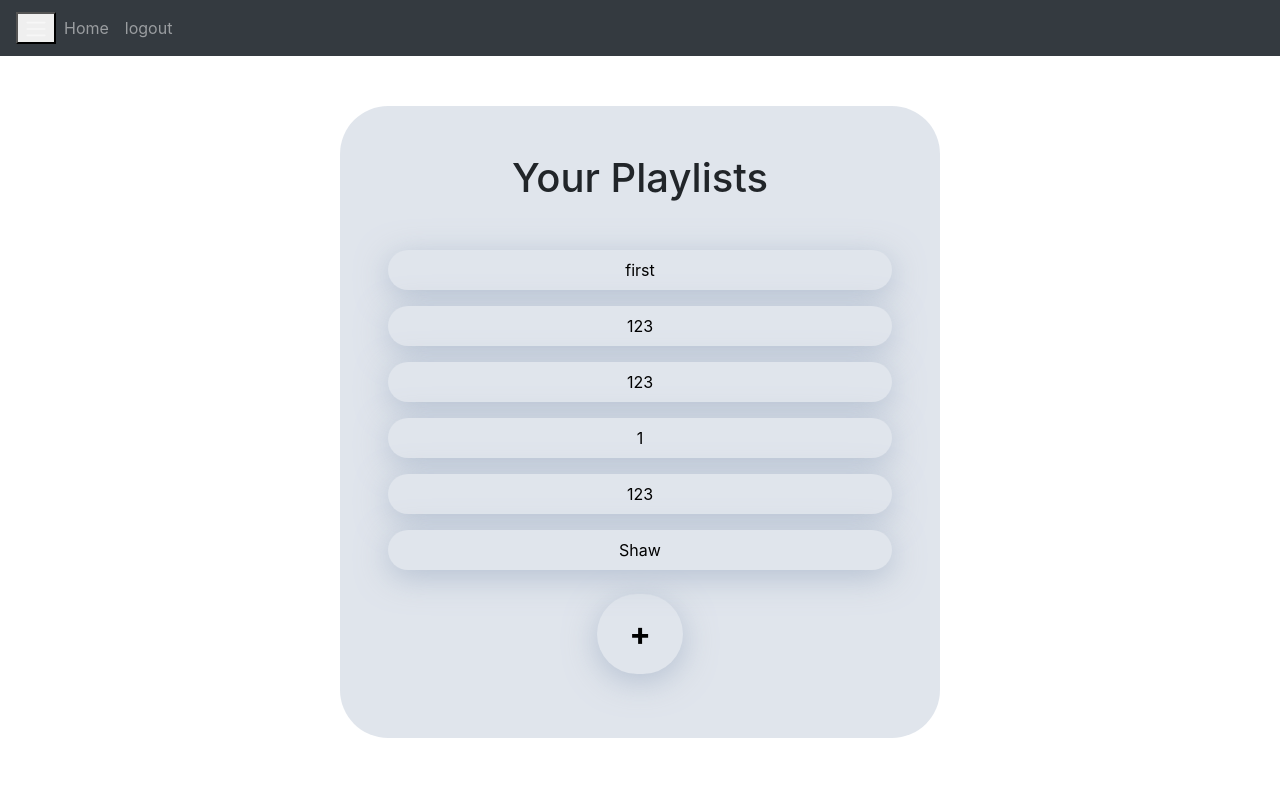
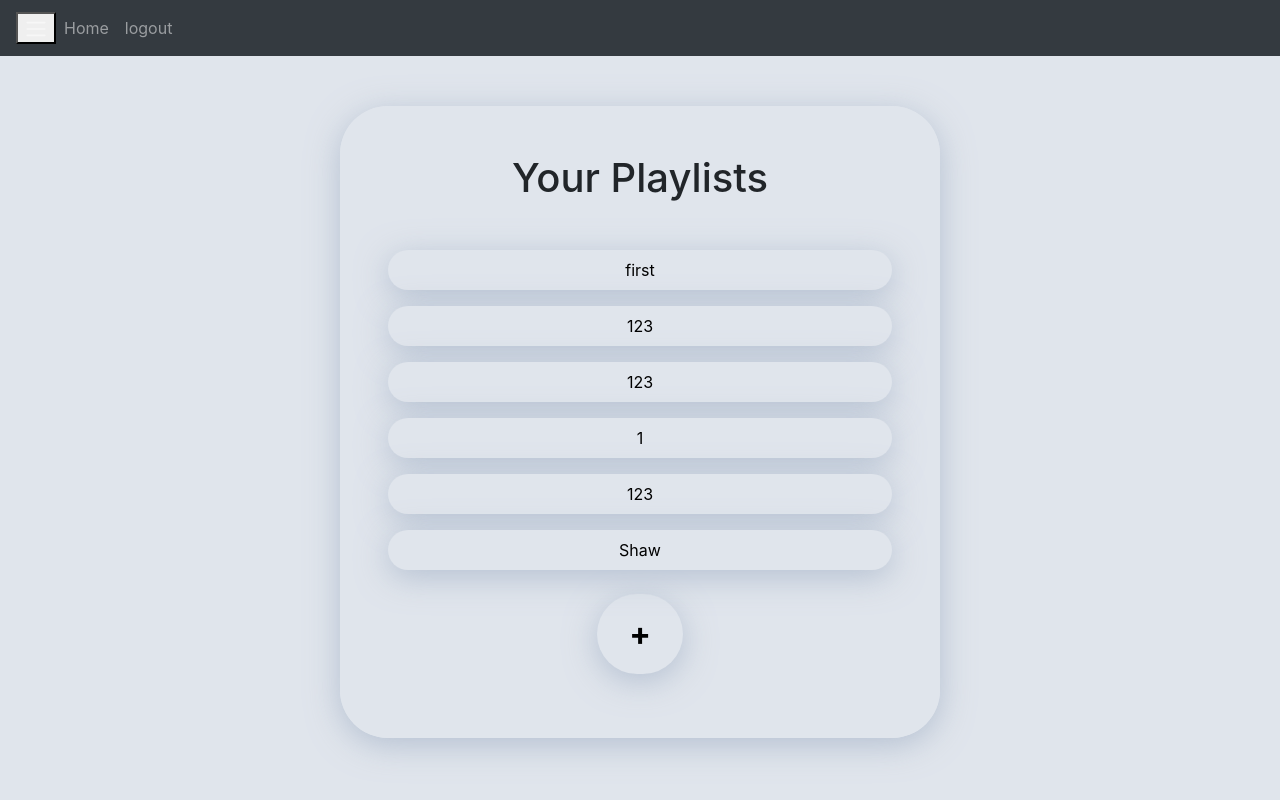
Before and after one commit to Thirvin/DBMS_FINAL, a Flask app: page / in a window 1280 px wide. Run offline with Flask 3, Linux system fonts and the light colour scheme; a user stored in the database is signed in; data comes from the database, SQL or seed files in the repository; some libraries are stand-ins or nearby versions.

Commit message:
change home page style

```diff
--- a/website/static/css/mainpage.css
+++ b/website/static/css/mainpage.css
@@ -16,6 +16,7 @@ body {
     overflow-x: hidden;
     position: relative;
     border-radius: 3rem;
+    box-shadow: 0 7px 2rem rgba(163, 177, 198, 0.7);
     background: linear-gradient(to right bottom, rgba(224, 229, 236,  1), rgba(224, 229, 236, 1));
 }
 
--- a/website/templates/base.html
+++ b/website/templates/base.html
@@ -14,7 +14,7 @@
     <title>{% block title %}Home{% endblock %}</title>
 </head>
 
-<body>
+<body style="background-color:#e0e5ec">
     <div style="height: 100vh; display: flex; flex-direction: column;">
         <div style="display: block;">
             <nav class="navbar navbar-expand-lg navbar-dark bg-dark">
```
Also changed, not shown: 1 other file.
